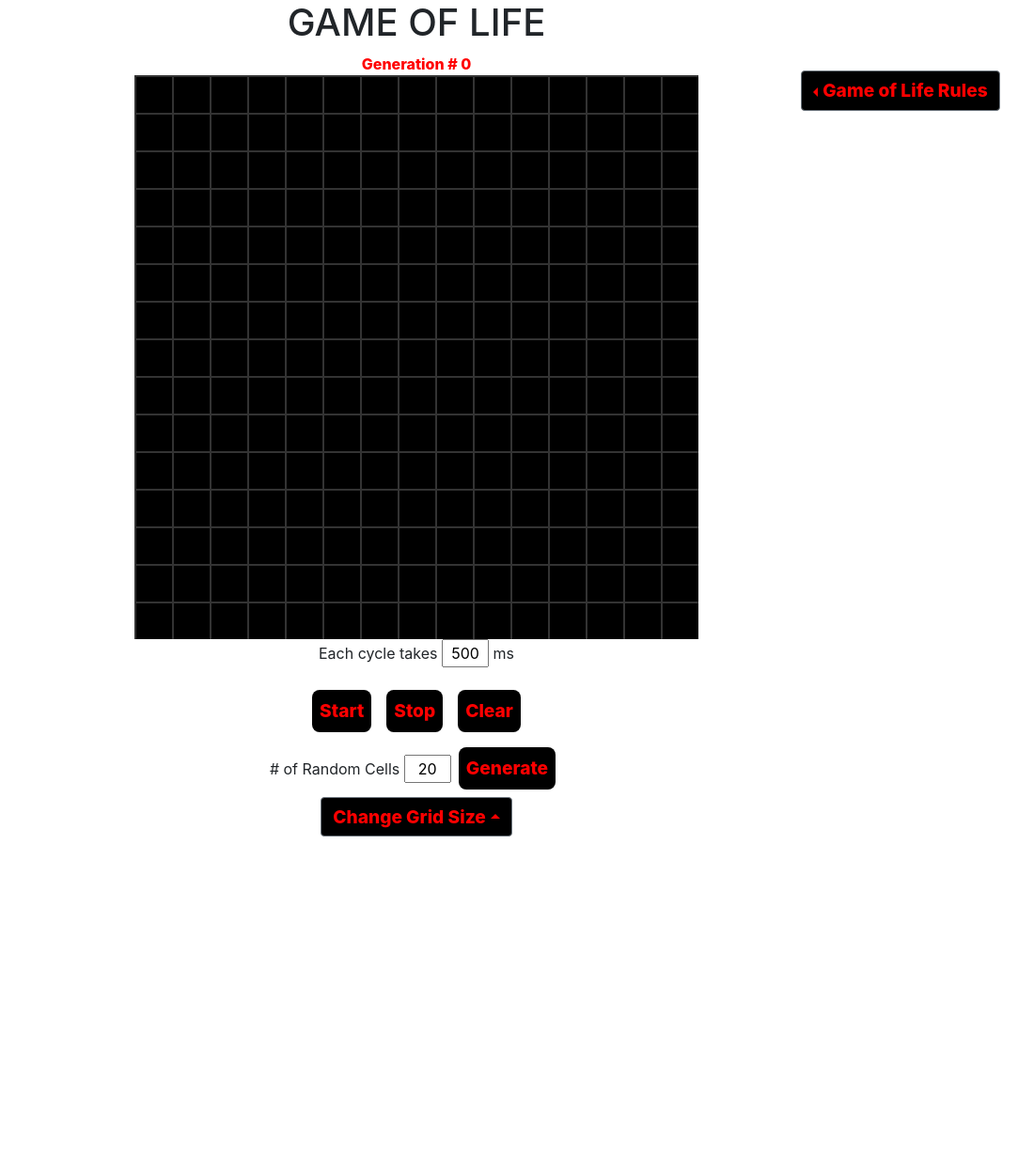
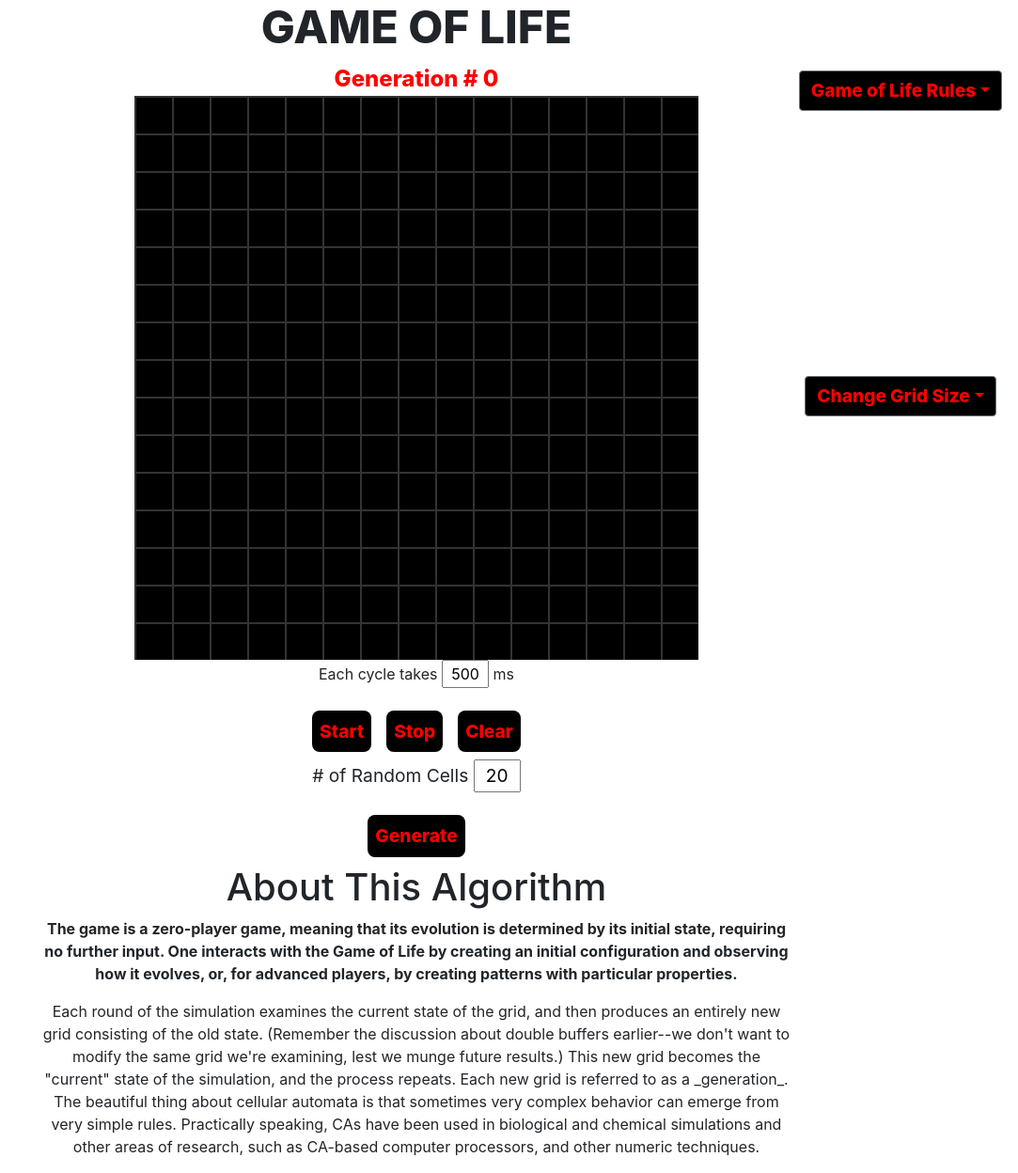
Before and after one commit to bloominstituteoftechnology/CS-Build-Week-1, a React (Create React App) app in the folder conways-life/: page / in a window 1280 px wide. Shown: the whole page at 94% size, without its empty margins (197-1280 px from the left). Before the commit the page ends 890 px from the top, so only its background shows below. Built offline with nearby package versions, Linux system fonts and the light colour scheme.

Commit message:
Touch ups on existing layout. Added About Algorithm section on page.

```diff
--- a/conways-life/package.json
+++ b/conways-life/package.json
@@ -8,6 +8,7 @@
     "gh-pages": "^2.0.1",
     "global": "^4.3.2",
     "netlify-cli": "^2.5.0",
+    "rc-slider": "^8.6.4",
     "react": "^16.6.3",
     "react-dom": "^16.6.3",
     "react-scripts": "2.1.1",
--- a/conways-life/src/components/LifeCanvas.css
+++ b/conways-life/src/components/LifeCanvas.css
@@ -10,3 +10,8 @@
     border: 0.5px solid black;
     position: absolute;
 }
+
+.slider{
+    max-width: 500px;
+    margin: 0 auto;
+}
--- a/conways-life/src/components/LifeCanvas.js
+++ b/conways-life/src/components/LifeCanvas.js
@@ -5,7 +5,7 @@ import { Dropdown, DropdownToggle, DropdownMenu, DropdownItem } from 'reactstrap
 import 'bootstrap/dist/css/bootstrap.css';
 import ReactDOM from 'react-dom';
 
-const Rules = styled.div`
+const Menu = styled.div`
     font-size: 1rem;
     font-weight: 800;
     position: absolute;
@@ -30,6 +30,11 @@ const Button = styled.button`
     border: none;
     border-radius: 0.5rem;
     outline: none;
+`;
+
+const Header = styled.h1`
+    font-size: 3rem;
+    font-weight: 800;
 `;
 
 class Cell extends React.Component{
@@ -181,7 +186,7 @@ class LifeCanvas extends React.Component{
     randomize = e => {
         e.preventDefault();
         if (this.state.random > Math.pow((this.state.height/this.state.cellSize),2)){
-            alert(`Cells to be generated is greater than the board size. Please enter a number less than ${Math.pow((this.state.height/this.state.cellSize),2)}`);
+            alert(`Cells to be generated is greater than the board size. Please enter a number less than or equal to ${Math.pow((this.state.height/this.state.cellSize),2)}`);
             return;
         }
         this.board = this.initializeBoard();
@@ -240,8 +245,8 @@ class LifeCanvas extends React.Component{
     render(){
         return(
             <div>
-                <h1>GAME OF LIFE</h1>
-                <div style={{color:"red", fontWeight:"800"}}>Generation # {this.state.generation}</div>
+                <Header>GAME OF LIFE</Header>
+                <div style={{color:"red", fontSize:"1.5rem", fontWeight:"800"}}>Generation # {this.state.generation}</div>
 
                 <div>
                     <div
@@ -256,19 +261,31 @@ class LifeCanvas extends React.Component{
                             <Cell cellSize={this.state.cellSize} x={cell.x} y={cell.y} key={`${cell.x},${cell.y}`}/>
                         ))}
                     </div>
-                    <Rules>
-                        <Dropdown direction="left" isOpen={this.state.dropGameRules} toggle={this.toggleGameRules}>
+                    <Menu>
+                        <Dropdown isOpen={this.state.dropGameRules} toggle={this.toggleGameRules}>
                             <DropdownToggle caret style={{background:"black", color: "red", outline:"none", fontSize:"1.2rem", fontWeight:"800"}}>Game of Life Rules</DropdownToggle>
-                            <DropdownMenu>
-                                <DropdownItem>
-                                    <p>1. Any live cell with fewer than two live neighbors dies, as if caused by under population.</p>
-                                    <p>2. Any live cell with two or three live neighbors lives on to the next generation.</p>
-                                    <p>3. Any live cell with more than three live neighbors dies, as if by overpopulation.</p>
-                                    <p>4. Any dead cell with exactly three live neighbors becomes a live cell, as if by reproduction.</p>
+                            <DropdownMenu right={true} style={{padding: "0", borderRadius:"0.5rem"}}>
+                                <DropdownItem style={{background:"black", color:"red", fontSize:"1.2rem", fontWeight:"800", borderRadius:"0.5rem", width: "600px", overflowWrap:"normal"}}>
+                                    <p style={{borderRadius:"1rem", width:"100px", padding:"0.2rem"}}>
+                                        1. Any live cell with fewer than two live neighbors dies,<br /> as if caused by under population.<br />
+                                        2. Any live cell with two or three live neighbors<br /> lives on to the next generation.<br />
+                                        3. Any live cell with more than three live neighbors<br /> dies, as if by overpopulation.<br />
+                                        4. Any dead cell with exactly three live neighbors becomes<br /> a live cell, as if by reproduction.<br />
+                                    </p>
                                 </DropdownItem>
                             </DropdownMenu>
                         </Dropdown>
-                    </Rules>
+                    </Menu>
+                    <Menu style={{top:"400px"}}>
+                        <Dropdown isOpen={this.state.dropGridSize} toggle={this.toggleGridSize}>
+                            <DropdownToggle caret style={{background:"black", color: "red", outline:"none", fontSize:"1.2rem", fontWeight:"800"}}>Change Grid Size</DropdownToggle>
+                            <DropdownMenu style={{padding: "0", borderRadius:"1rem", width:"200px"}}>
+                                <DropdownItem onClick={this.handleBoardSize} style={{background:"black", color:"red", height: "50px", fontSize:"1.2rem", fontWeight:"800"}} name='small'>Small (15x15)</DropdownItem>
+                                <DropdownItem onClick={this.handleBoardSize} style={{background:"black", color:"red", height: "50px", fontSize:"1.2rem", fontWeight:"800"}} name='medium'>Medium (22x22)</DropdownItem>
+                                <DropdownItem onClick={this.handleBoardSize} style={{background:"black", color:"red", height: "50px", fontSize:"1.2rem", fontWeight:"800"}} name='large'>Large (30x30)</DropdownItem>
+                            </DropdownMenu>
+                        </Dropdown>
+                    </Menu>
                 </div>
 
                 <div className="controls">
@@ -281,19 +298,30 @@ class LifeCanvas extends React.Component{
                         <Button onClick={this.clearBoard}>Clear</Button>
                     </div>
                     <div>
-                        <span># of Random Cells <Input onChange={this.handleChange} name='random' value={this.state.random} /></span>
+                        <p style={{fontSize: "1.2rem"}}># of Random Cells <Input onChange={this.handleChange} name='random' value={this.state.random} /></p>
                         <Button onClick={this.randomize}>Generate</Button>
                     </div>
-                    <Dropdown direction="up" isOpen={this.state.dropGridSize} toggle={this.toggleGridSize}>
-                        <DropdownToggle caret style={{background:"black", color: "red", outline:"none", fontSize:"1.2rem", fontWeight:"800"}}>Change Grid Size</DropdownToggle>
-                        <DropdownMenu>
-                            <DropdownItem onClick={this.handleBoardSize} style={{background: "black", color: "red", fontWeight: "700"}} name='small'>Small (15x15)</DropdownItem>
-                            <DropdownItem onClick={this.handleBoardSize} style={{background: "black", color: "red", fontWeight: "700"}} name='medium'>Medium (22x22)</DropdownItem>
-                            <DropdownItem onClick={this.handleBoardSize} style={{background: "black", color: "red", fontWeight: "700"}} name='large'>Large (30x30)</DropdownItem>
-                        </DropdownMenu>
-                    </Dropdown>
                 </div>
 
+                <div style={{maxWidth: "800px", margin:"0 auto"}}>
+                    <h1>About This Algorithm</h1>
+                    <p style={{fontWeight: "700"}}>The game is a zero-player game, meaning that its evolution is determined by its initial state, requiring no further input. One interacts with the Game of Life by creating an initial configuration and observing how it evolves, or, for advanced players, by creating patterns with particular properties.</p>
+                    <p>Each round of the simulation examines the current state of the grid, and then
+                        produces an entirely new grid consisting of the old state. (Remember the
+                        discussion about double buffers earlier--we don't want to modify the same grid
+                        we're examining, lest we munge future results.)
+
+                        This new grid becomes the "current" state of the simulation, and the process
+                        repeats. Each new grid is referred to as a _generation_.
+
+                        The beautiful thing about cellular automata is that sometimes very complex
+                        behavior can emerge from very simple rules.
+
+                        Practically speaking, CAs have been used in biological and chemical simulations
+                        and other areas of research, such as CA-based computer processors, and other
+                        numeric techniques.
+                    </p>
+                </div>
             </div>
         )
     }
```
